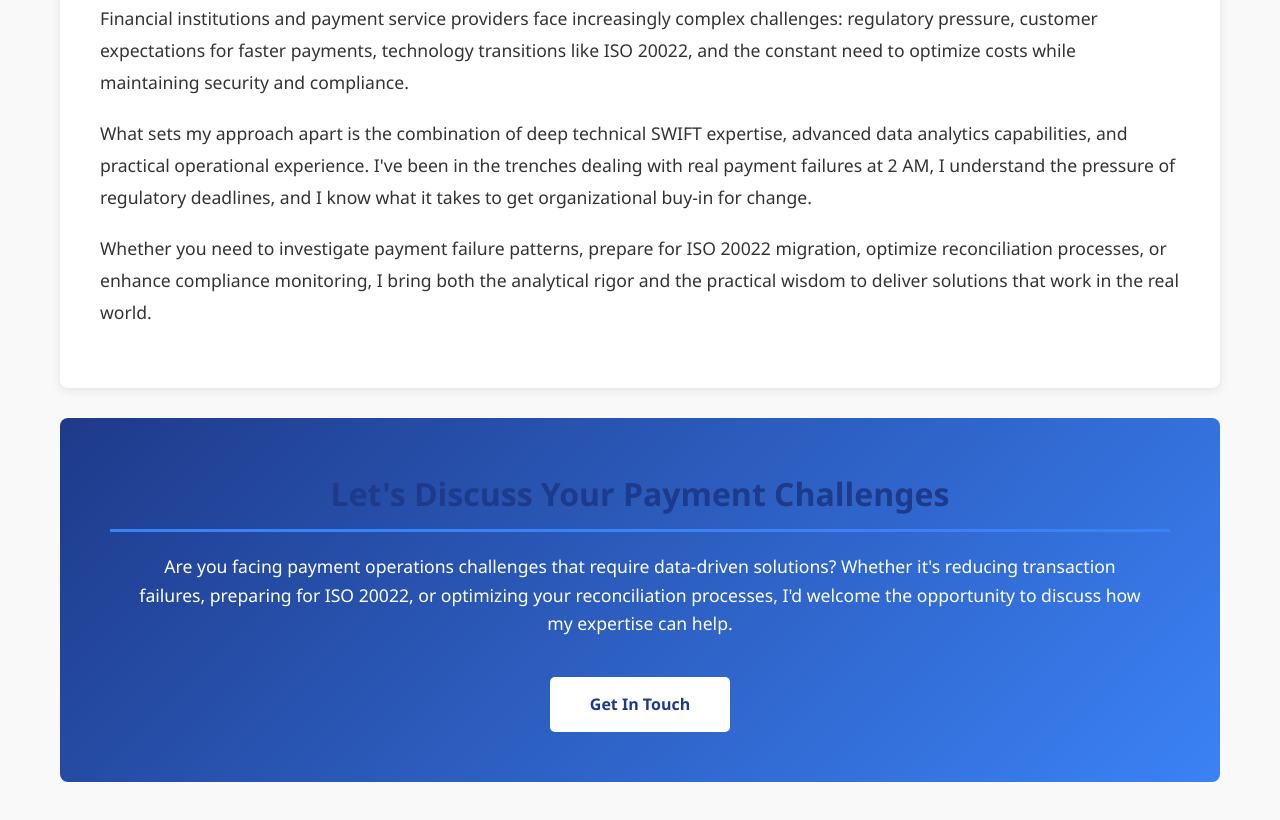
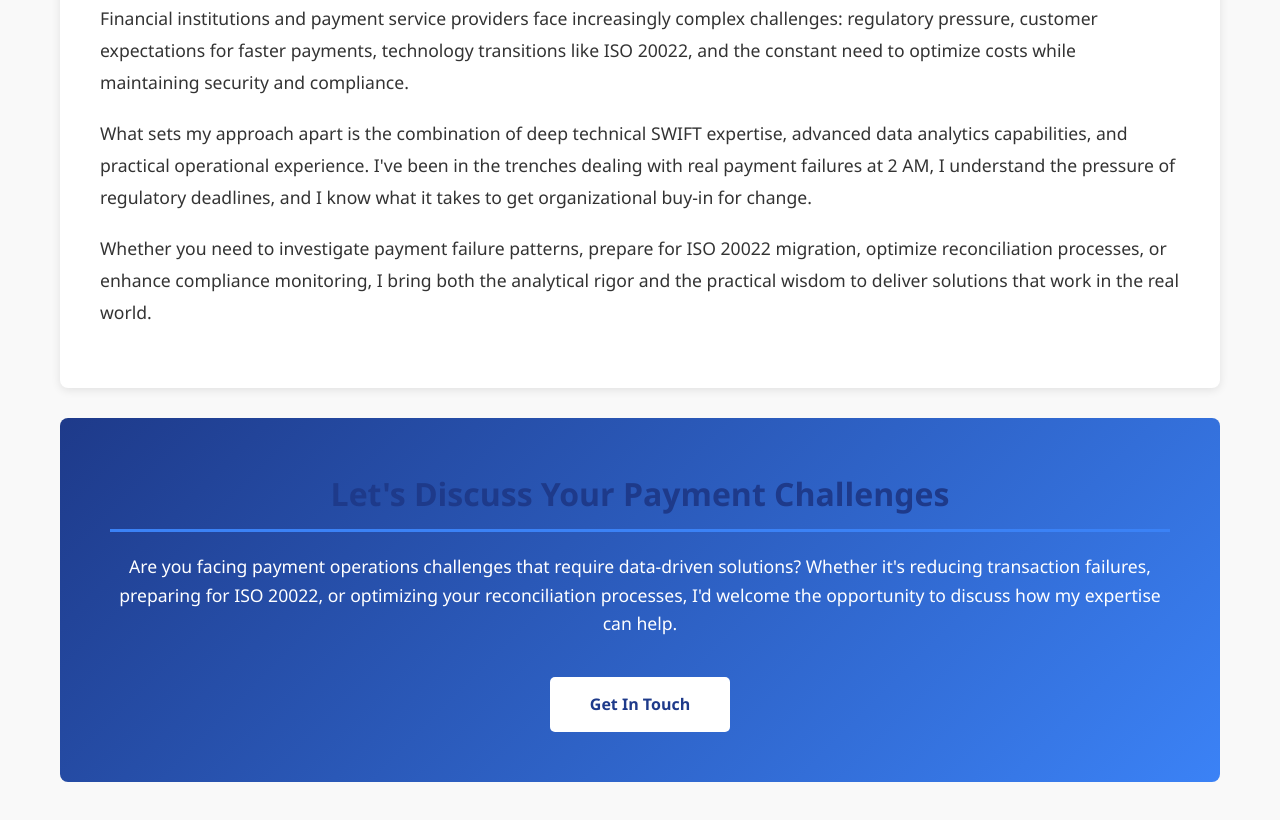
Before and after one commit to atikahjapry/atikahjapry.github.io, a website: page about.html in a window 1280 px wide. Shown: the part 4818-5638 px from the top of the page. Drawn offline with Linux system fonts and the light colour scheme.

Commit message:
Update about.html

```diff
--- a/about.html
+++ b/about.html
@@ -379,7 +379,7 @@
 
         <div class="cta-section">
             <h2>Let's Discuss Your Payment Challenges</h2>
-            <p style="font-size: 1.1em; margin: 20px;">
+            <p style="font-size: 1.1em; margin: 20px 0;">
                 Are you facing payment operations challenges that require data-driven solutions? Whether it's reducing transaction failures, preparing for ISO 20022, or optimizing your reconciliation processes, I'd welcome the opportunity to discuss how my expertise can help.
             </p>
             <a href="contact.html" class="cta-button">Get In Touch</a>
```
